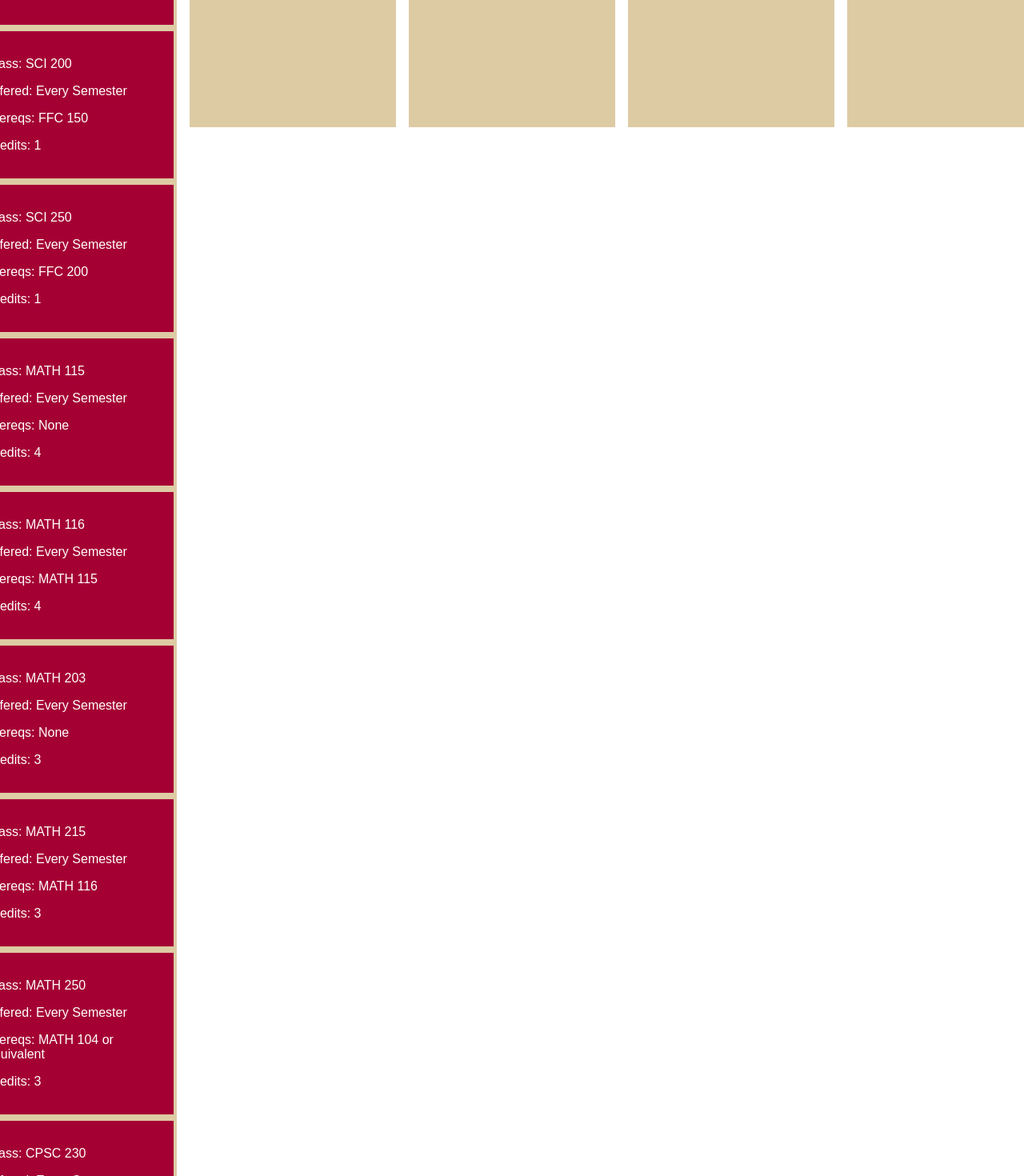
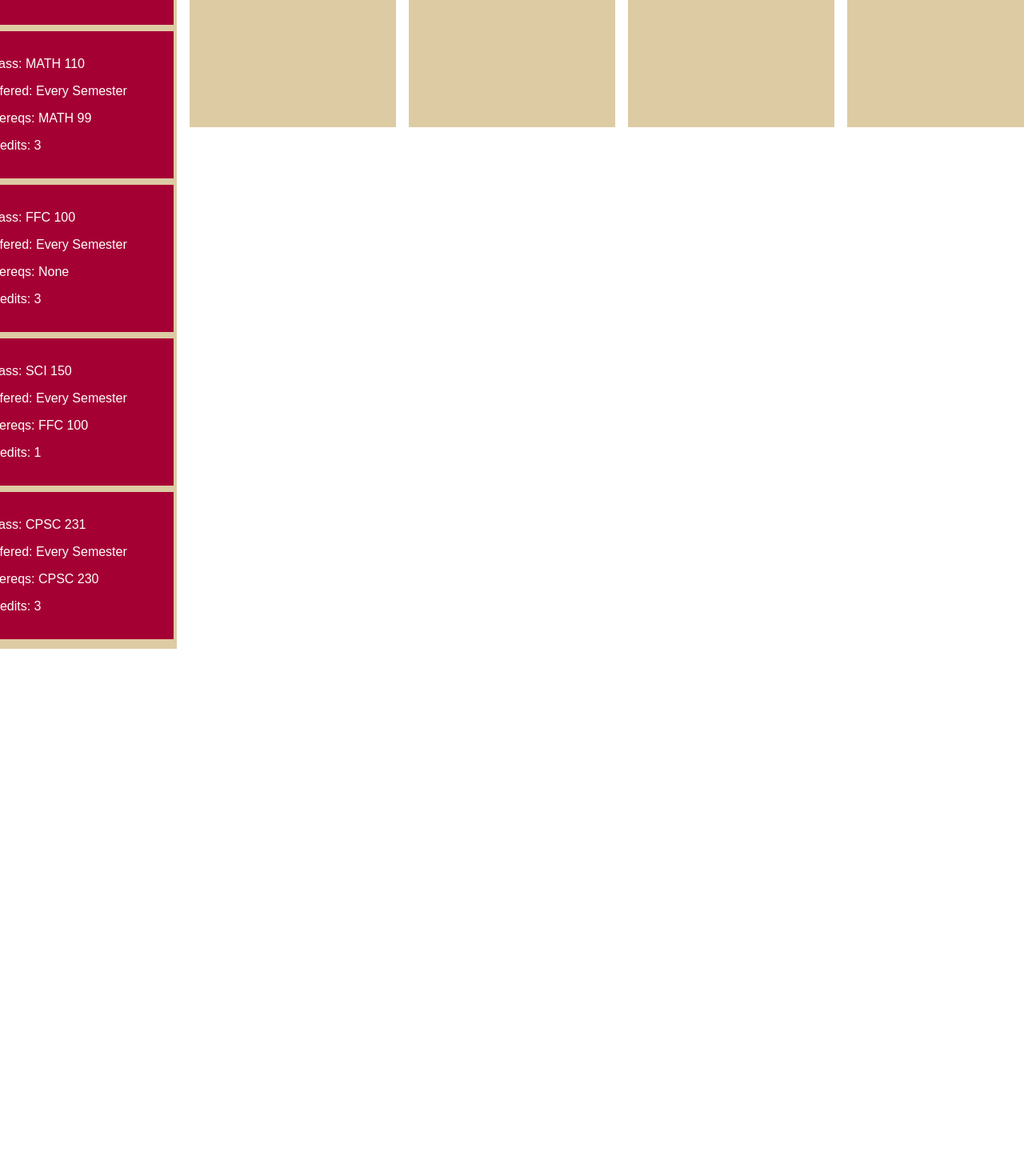
Before and after one commit to CeciliaMarie/scheduler, a Next.js app: page /Testing in a window 1280 px wide. Shown: the part 680-2150 px from the top of the page at 80% size. After the commit the page ends 1507 px from the top, so only its background shows below. Built offline with nearby package versions, Linux system fonts and the light colour scheme.

Commit message:
fixed bug

```diff
--- a/pages/Testing.js
+++ b/pages/Testing.js
@@ -6,6 +6,27 @@ import { resetServerContext } from "react-beautiful-dnd"
 // import Tabs from "./components/Tabs";
 
 const itemsFromBackend = [
+  {
+    id: "230",
+    class: "CPSC 230",
+    offered: "Every Semester",
+    prereq: "None",
+    credits: "3"
+  },
+  {
+    id: "298",
+    class: "CPSC 298",
+    offered: "Every Semester",
+    prereq: "None",
+    credits: "1"
+  },
+  {
+    id: "110",
+    class: "MATH 110",
+    offered: "Every Semester",
+    prereq: "MATH 99",
+    credits: "3"
+  },
   {
     id: "100",
     class: "FFC 100",
@@ -21,115 +42,10 @@ const itemsFromBackend = [
     credits: "1"
   },
   {
-    id: "200",
-    class: "SCI 200",
-    offered: "Every Semester",
-    prereq: "FFC 150",
-    credits: "1"
-  },
-  {
-    id: "250",
-    class: "SCI 250",
-    offered: "Every Semester",
-    prereq: "FFC 200",
-    credits: "1"
-  },
-  {
-    id: "115",
-    class: "MATH 115",
-    offered: "Every Semester",
-    prereq: "None",
-    credits: "4"
-  },
-  {
-    id: "116",
-    class: "MATH 116",
-    offered: "Every Semester",
-    prereq: "MATH 115",
-    credits: "4"
-  },
-  {
-    id: "203",
-    class: "MATH 203",
-    offered: "Every Semester",
-    prereq: "None",
-    credits: "3"
-  },
-  {
-    id: "215",
-    class: "MATH 215",
-    offered: "Every Semester",
-    prereq: "MATH 116",
-    credits: "3"
-  },
-  {
-    id: "250",
-    class: "MATH 250",
-    offered: "Every Semester",
-    prereq: "MATH 104 or equivalent",
-    credits: "3"
-  },
-  {
-    id: "230",
-    class: "CPSC 230",
-    offered: "Every Semester",
-    prereq: "None",
-    credits: "3"
-  },
-  {
     id: "231",
     class: "CPSC 231",
     offered: "Every Semester",
     prereq: "CPSC 230",
-    credits: "3"
-  },
-  {
-    id: "236",
-    class: "CPSC 236",
-    offered: "Every Semester",
-    prereq: "CPSC 230",
-    credits: "3"
-  },
-  {
-    id: "285",
-    class: "CPSC 285",
-    offered: "Every Semester",
-    prereq: "CPSC 230",
-    credits: "3"
-  },
-  {
-    id: "298",
-    class: "CPSC 298",
-    offered: "Every Semester",
-    prereq: "CPSC 230",
-    credits: "3"
-  },
-  {
-    id: "298",
-    class: "CPSC 298",
-    offered: "Every Semester",
-    prereq: "None",
-    credits: "1"
-  },
-  {
-    id: "298",
-    class: "CPSC 298",
-    offered: "Every Semester",
-    prereq: "None",
-    credits: "1"
-  },
-  {
-    id: "350",
-    class: "CPSC 350",
-    offered: "Every Semester",
-    prereq: "CPSC 231",
-    credits: "3"
-  },
-  {
-    id: "354",
-    class: "CPSC 354",
-    offered: "Every Semester",
-    prereq: "CPSC 350",
     credits: "3"
   },
 
```
